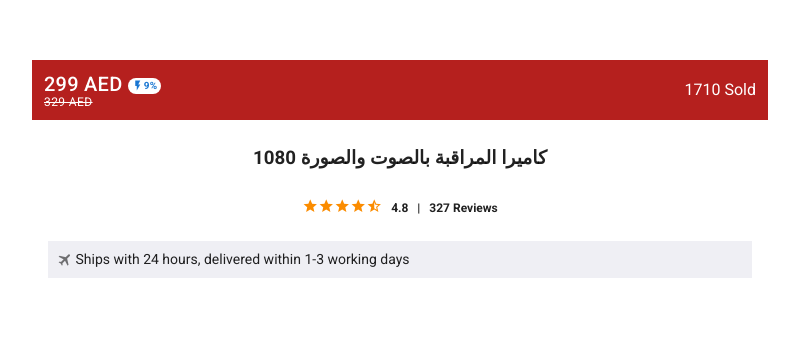
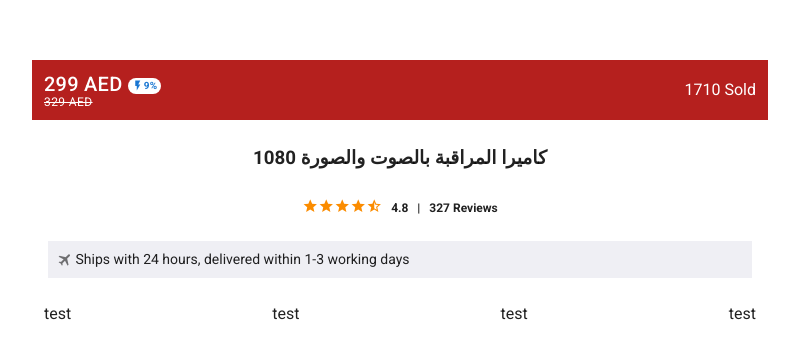
Before and after one commit to ashraf-frotan/landingpage-mis-frontend, a Nuxt app: page /landing/1 in a window 1280 px wide. Shown: the part 1216-1566 px from the top of the page, without its empty margins (240-1039 px from the left). Before the commit the page ends 1518 px from the top, so only its background shows below. Built offline with nearby package versions, Linux system fonts and the light colour scheme; what vue-toastr would draw is missing.

Commit message:
Delivery service section added

```diff
--- a/pages/landing/_slug.vue
+++ b/pages/landing/_slug.vue
@@ -40,6 +40,14 @@
           <div class="mx-2 pa-2" style="background-color: #efeff4;font-size:14px">
            <v-icon>mdi-airplane</v-icon> Ships with 24 hours, delivered within 1-3 working days
             </div>
+        </v-col>
+      </v-row>
+      <v-row>
+        <v-col cols="12" class="d-flex justify-space-between" >
+          <div>test</div>
+          <div>test</div>
+          <div>test</div>
+          <div>test</div>
         </v-col>
       </v-row>
     </template>
```
